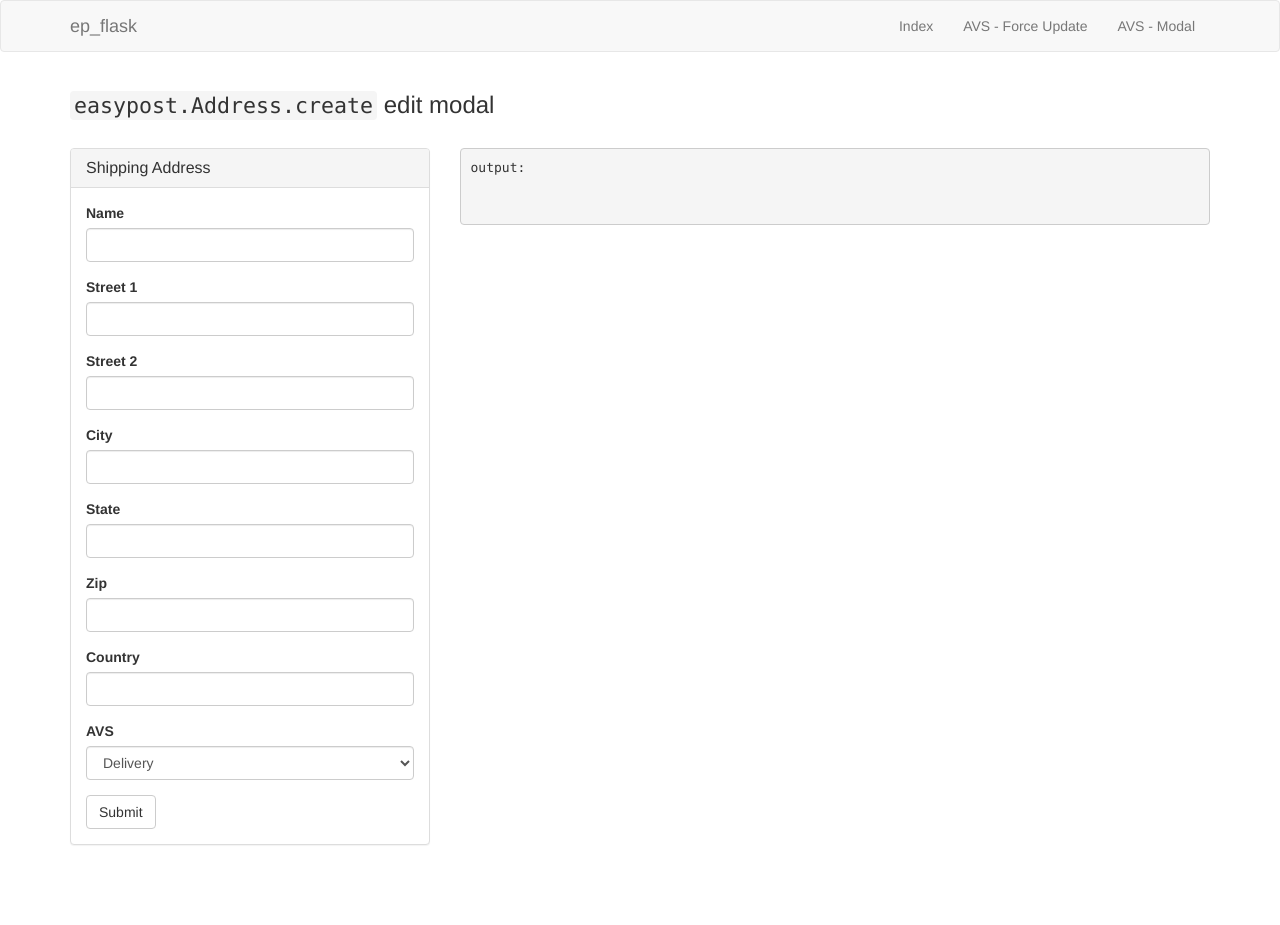
After one commit to taehyunlim/ep_flask_avs, a Flask app: page /address_2 in a window 1280 px wide. The commit adds this page. Run offline with Flask 2, Linux system fonts and the light colour scheme; some libraries are stand-ins or nearby versions.

Commit message:
Two AVS examples: Force Update and Client Update (Modal)

```diff
--- a/ep_flask/routes.py
+++ b/ep_flask/routes.py
@@ -1,14 +1,13 @@
 from flask import render_template, flash, redirect, request, url_for, jsonify
 from ep_flask import app, db
 from ep_flask.forms import AddressForm
-from ep_flask.api import CreateAddress, RetrieveAddress
+from ep_flask.api import CreateAddress, RetrieveAddress, CreateAddressForceUpdate, CreateAddressEditModal
 from ep_flask.models import Address
 
 @app.route('/')
 @app.route('/index', methods=['GET'])
 def index():
-  addresses = Address.query.all()
-  return render_template('index.html', addresses=addresses)
+  return redirect(url_for('address_1'))
 
 @app.route('/address', methods=['GET', 'POST'])
 def address():
@@ -17,6 +16,29 @@ def address():
     res = CreateAddress(form)
     return render_template('address.html', form=form, res=res)
   return render_template('address.html', form=form)
+
+@app.route('/address_1', methods=['GET', 'POST'])
+def address_1():
+  form = AddressForm()
+  if form.validate_on_submit():
+    (input, res, output) = CreateAddressForceUpdate(form)
+    return render_template('address_1.html', form=form, input=input, res=res, output=output)
+  return render_template('address_1.html', form=form)
+
+@app.route('/address_2', methods=['GET', 'POST'])
+def address_2():
+  form = AddressForm()
+  return render_template('address_2.html', form=form)
+
+@app.route('/avs', methods=['POST'])
+def avs():
+    (input, res, output) = CreateAddressEditModal(request.form)
+    result = {
+      'input': input,
+      'res': res,
+      'output': output
+    }
+    return jsonify(result)
 
 @app.route('/address/<id>/retrieve', methods=['GET'])
 def retrieve_address(id):
--- /dev/null
+++ b/ep_flask/templates/address_2.html
@@ -0,0 +1,57 @@
+{% extends "base.html" %}
+{% import 'bootstrap/wtf.html' as wtf %}
+
+{% block app_content %}
+<h3><code style="color: #333; background-color: #f5f5f5;">easypost.Address.create</code> edit modal</h3><br>
+<div class="row">
+  <div class="col-md-4">
+    <div class="panel panel-default">
+      <div class="panel-heading">
+        <h3 class="panel-title">Shipping Address</h3>
+      </div>
+      <div class="panel-body" id="address-2">
+        <div class="alert alert-danger" id="avs-error" role="alert" style="display: none;">The address you entered cannot be verified. Please try again.</div>
+        {{ wtf.quick_form(form) }}
+      </div>
+    </div>
+  </div>
+  <div class="col-md-8">
+    <pre>output:<br><span id="result-output"></span>
+    </pre>
+  </div>
+</div>
+<br><br><br>
+
+<!-- Modal -->
+<div class="modal fade" id="avsModal" tabindex="-1" role="dialog" aria-labelledby="avsModal">
+  <div class="modal-dialog" role="document">
+    <div class="modal-content">
+      <div class="modal-header">
+        <button type="button" class="close" data-dismiss="modal" aria-label="Close"><span aria-hidden="true">&times;</span></button>
+        <h4 class="modal-title" id="avsModal">Address Verification</h4>
+      </div>
+      <div class="modal-body row" id="avsModalBody">
+        <div class="col-md-6">
+          <p>You entered:</p>
+          <div class="well well-sm" style="display: flex; align-items: center; background-color: white; cursor: pointer;}">
+          <span class="radio" style=" float: left; width: 20%; display: flex; justify-content: center; "> <label> <input type="radio" name="blankRadio" id="blankRadio1" value="option1" aria-label="..."></label></span>
+          <div id="avsModalInput" style="padding-top: 10px;"></div>
+          </div>
+        </div>
+        <div class="col-md-6">
+        <p>Suggested address:</p>
+          <div class="well well-sm" style="display: flex; align-items: center; background-color: white; cursor: pointer;}">
+          <span class="radio" style=" float: left; width: 20%; display: flex; justify-content: center; "> <label> <input type="radio" name="blankRadio" id="blankRadio1" value="option1" aria-label="..."></label></span>
+          <div id="avsModalOutput" style="padding-top: 10px;"></div>
+          </div>
+        </div>
+      </div>
+      <div class="modal-footer" style="border-top: none;">
+        <button type="button" class="btn btn-default" data-dismiss="modal">Cancel</button>
+        <button type="button" class="btn btn-primary" id="select-address" disabled>Select Address</button>
+      </div>
+    </div>
+  </div>
+</div>
+
+{% endblock %}
--- a/ep_flask/templates/base.html
+++ b/ep_flask/templates/base.html
@@ -4,26 +4,100 @@
 {{ super() }}
 {{ moment.include_moment() }}
 <script>
-  // Inject stringified address response from the API call
-  function retrieveAddress(id) {
-    let node = `#${id}`
-    // Loader Image
-    $(node).html(`<img src="{{ url_for('static', filename='loading.gif') }}">`);
-    // Ajax request to retrieve endpoint
-    $.get(`/address/${id}/retrieve`)
-    .done(function(res) {
-      console.log(res);
-      $(node).html(`<pre>${res}</pre>`)
+  let outputFinal = ''
+  let ep_address_id = ''
+
+  $(document).ready(function () {
+    console.log("Script loaded")
+  });
+
+  $('#address-2').find("#submit").click(function (e) {
+    e.preventDefault()
+    // Clear any previous state
+    $('#avs-error').hide()
+    $('#avs-error-msg').remove()
+    $('.radio').find("input:radio").prop('checked', false)
+    $('#select-address').prop('disabled', true)
+    outputFinal = ''
+    // Call ajax
+    avs('#avsModalInput', '#avsModalOutput')
   })
-    .fail(function() {
-      $(node).html("Error: API Failure");
-    });
+
+  function avs(dest1, dest2) {
+    $(dest1).html('<img src="{{ url_for('static', filename='loading.gif') }}">');
+    $(dest2).html('<img src="{{ url_for('static', filename='loading.gif') }}">');
+    $.post('/avs', {
+      name: $('#name').val(),
+      street1: $('#street1').val(),
+      street2: $('#street2').val(),
+      city: $('#city').val(),
+      state: $('#state').val(),
+      zip: $('#zip').val(),
+      country: $('#country').val(),
+      verify: $('#verify').val()
+    }).done((data) => {
+      ep_address_id = data.res.id
+      // Verifications object returns either zip4 or delivery attributes
+      const _v = data.res.verifications
+      const v = _v.delivery ? _v.delivery : _v.zip4
+
+      if (!v.success) {
+        // If success == false then display mapped error messages onto the alert div
+        const error_msg = v.errors.map(e => {
+          return `<li>${e.message}</li>`
+        })
+        $('#avs-error').append(`<ul id='avs-error-msg'>${error_msg.join('')}</ul>`)
+        $('#avs-error').show()
       }
-  // Call retrieveAddress on click
-  $(".address-collapse").click(function() {
-    let id = $(this).text().trim()
-    retrieveAddress(id);
-  });
+
+      if (v.success) {
+        $('#avsModal').modal('show')
+        // Only suggest correction when there is a difference between in/output
+        if (JSON.stringify(data.input).toLowerCase().trim() == JSON.stringify(data.output).toLowerCase().trim()) {
+          outputFinal = formatAddress(data.output)
+          return selectAddress(outputFinal)
+        }
+        $(dest1).html(formatAddress(data.input))
+        $(dest2).html(formatAddress(data.output))
+      }
+
+    }).fail((e) => {
+      $('#avsModal').modal('hide')
+      $('#avs-error').html(e)
+    })
+  }
+
+  // Formats response from /avs endpoint
+  function formatAddress(data) {
+    return ($(`<p><span style="display: none;">${data.name}<br></span>${data.street1}<br>${data.street2 ? data.street2 + '<br>': ''}${data.city}<br>${data.state} ${data.zip}<br>${data.country}</p>`))
+  }
+
+  // Make avs modal area clickable
+  clickable('#avsModalOutput')
+  clickable('#avsModalInput')
+
+  function clickable(target) {
+    $(target).parent().click(function(e) {
+      let radio = $(this).find("input:radio")
+      radio.prop('checked', true)
+      $('#select-address').prop('disabled', false)
+      outputFinal = $(this).find("p").clone()
+    })
+  }
+
+  $('#select-address').click(function(e) {
+    e.preventDefault();
+    selectAddress(outputFinal)
+  })
+
+  function selectAddress(outputFinal) {
+    // Show the name in the output
+    outputFinal.find("span").show()
+    // Display the output
+    $('#result-output').html(outputFinal)
+    $('#avsModal').modal('hide')
+  }
+
 </script>
 {% endblock %}
 
@@ -36,7 +110,8 @@
     <div class="navbar-collapse">
       <ul class="nav navbar-nav navbar-right">
         <li><a href="{{ url_for('index') }}">Index</a></li>
-          <li><a href="{{ url_for('address') }}">Address</a></li>
+        <li><a href="{{ url_for('address_1') }}">AVS - Force Update</a></li>
+        <li><a href="{{ url_for('address_2') }}">AVS - Modal</a></li>
       </ul>
     </div>
   </div>
```
Also changed, not shown: ep_flask/api.py (+115 -0 lines), ep_flask/models.py (+8 -0 lines), ep_flask/templates/address_1.html (added, +41 -0 lines), README.md, app.db. Lines whose indentation alone changed are shown as unchanged.
